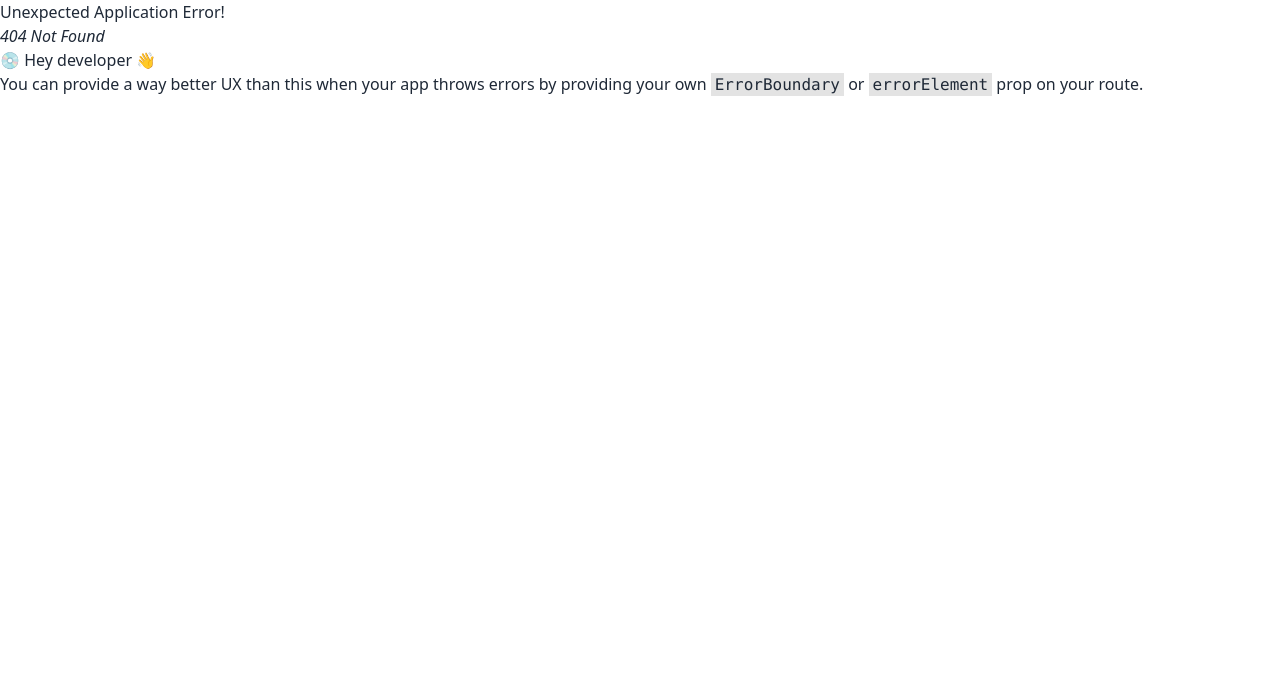
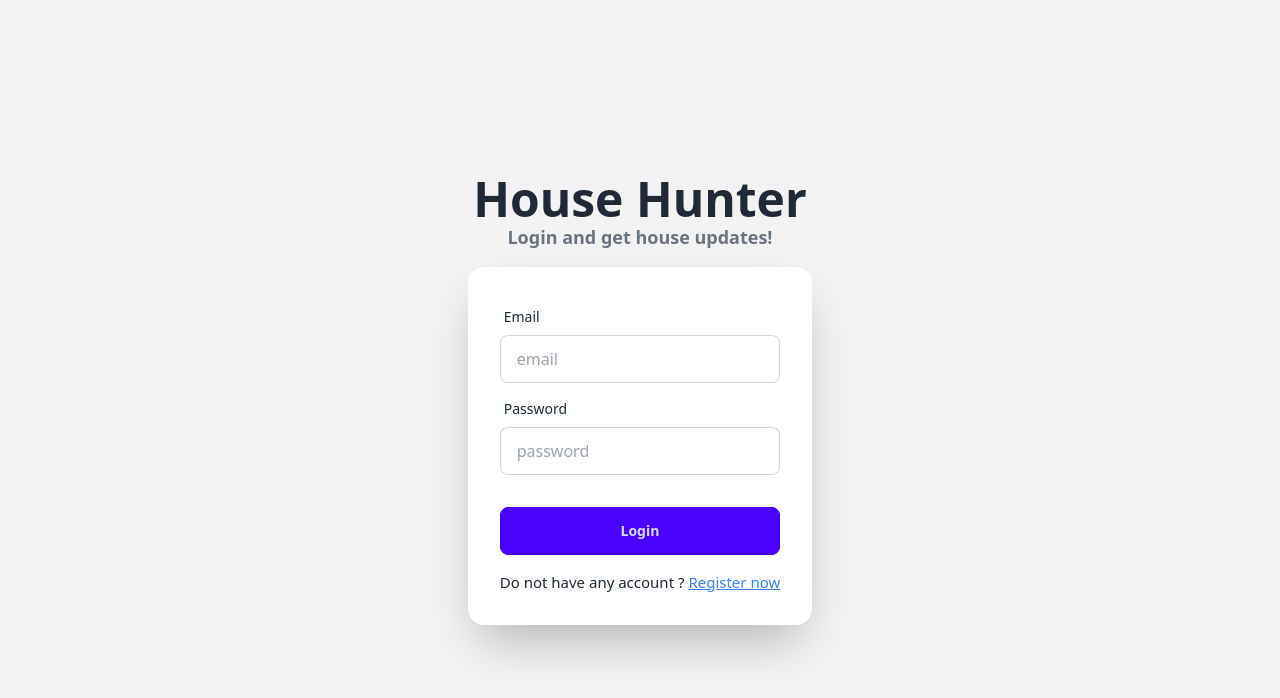
Before and after one commit to mahfuzar175/house-hunter-client, a React (Vite) app: page /login in a window 1280 px wide. Before the commit this address had no page. Shown: the top 698 px of the page. Built offline with nearby package versions, Linux system fonts and the light colour scheme.

Commit message:
login page added

```diff
--- a/src/Layout/Main.jsx
+++ b/src/Layout/Main.jsx
@@ -1,15 +1,18 @@
-import { Outlet } from "react-router-dom";
+import { Outlet, useLocation } from "react-router-dom";
 import Footer from "../Pages/Shared/Footer";
 import Nabvar from "../Pages/Shared/Nabvar";
 
 const Main = () => {
+  const location = useLocation();
+  const isLoginPage = location.pathname.includes('register');
+  const isRegisterPage = location.pathname.includes('login');
   return (
     <div className="flex flex-col min-h-screen">
-      <Nabvar></Nabvar>
+      { isLoginPage || isRegisterPage || <Nabvar></Nabvar>}
       <div className="flex-grow">
         <Outlet></Outlet>
       </div>
-      <Footer></Footer>
+      { isLoginPage || isRegisterPage ||  <Footer></Footer>}
     </div>
   );
 };
--- /dev/null
+++ b/src/Pages/Login/Login.jsx
@@ -0,0 +1,38 @@
+import { Link } from "react-router-dom";
+
+const Login = () => {
+    return (
+        <div>
+            <div className="hero min-h-screen bg-base-200">
+  <div className="hero-content flex-col">
+    <div className="text-center">
+      <h1 className="text-5xl font-bold">House Hunter</h1>
+      <h1 className="text-lg text-gray-500 font-bold">Login and get house updates!</h1>
+    </div>
+    <div className="card shrink-0 w-full max-w-sm shadow-2xl bg-base-100">
+      <form className="card-body">
+        <div className="form-control">
+          <label className="label">
+            <span className="label-text">Email</span>
+          </label>
+          <input type="email" placeholder="email" className="input input-bordered" required />
+        </div>
+        <div className="form-control">
+          <label className="label">
+            <span className="label-text">Password</span>
+          </label>
+          <input type="password" placeholder="password" className="input input-bordered" required />
+        </div>
+        <div className="form-control mt-6">
+          <button className="btn btn-primary">Login</button>
+        </div>
+        <p className='mt-2 text-[15px]'>Do not have any account ? <Link to='/register' className='underline text-blue-500'>Register now</Link></p>
+      </form>
+    </div>
+  </div>
+</div>
+        </div>
+    );
+};
+
+export default Login;
--- /dev/null
+++ b/src/Pages/Register/Register.jsx
@@ -0,0 +1,10 @@
+
+const Register = () => {
+    return (
+        <div>
+            <h2>Register</h2>
+        </div>
+    );
+};
+
+export default Register;
--- a/src/Pages/Shared/Nabvar.jsx
+++ b/src/Pages/Shared/Nabvar.jsx
@@ -4,13 +4,16 @@ const Nabvar = () => {
   const navOptions = (
     <>
       <li>
-        <a>Home</a>
+        <Link>Home</Link>
       </li>
       <li>
-        <a>About</a>
+        <Link>About</Link>
       </li>
       <li>
-        <a>Contact</a>
+        <Link>Contact</Link>
+      </li>
+      <li>
+        <Link >Login</Link>
       </li>
     </>
   );
--- a/src/components/Houses/Houses.jsx
+++ b/src/components/Houses/Houses.jsx
@@ -4,7 +4,7 @@ import House from "./House";
 const Houses = () => {
     const [houses, setHouses] = useState([]);
     useEffect(() => {
-        fetch('houses.json')
+        fetch('http://localhost:5000/houses')
         .then(res => res.json())
         .then(data => setHouses(data))
     }, [])
```
Also changed, not shown: src/Routes/router.jsx (+11 -1 lines).
